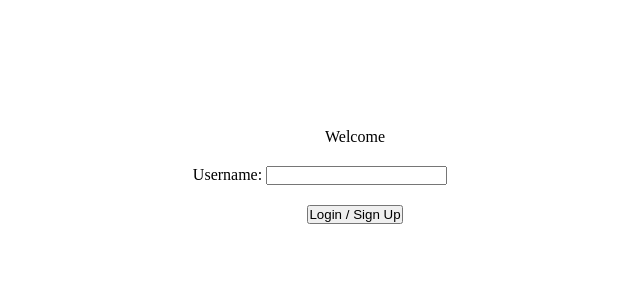
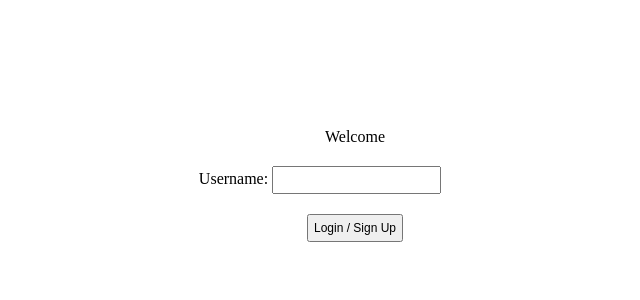
Before and after one commit to anglerona/ot-primer, a Next.js app in the folder frontend/: page / in a window 1280 px wide. Shown: the top 300 px of the page, without its empty margins (285-925 px from the left). Built offline with nearby package versions, Linux system fonts and the light colour scheme.

Commit message:
added some input styling

```diff
--- a/frontend/styles/globals.css
+++ b/frontend/styles/globals.css
@@ -99,3 +99,8 @@ img {
   width: 175px;
   height: 262.5px;
 }
+
+input {
+  font: 0.75em/1em Arial, Helvetica, sans-serif;
+  padding: 5px;
+}
```
